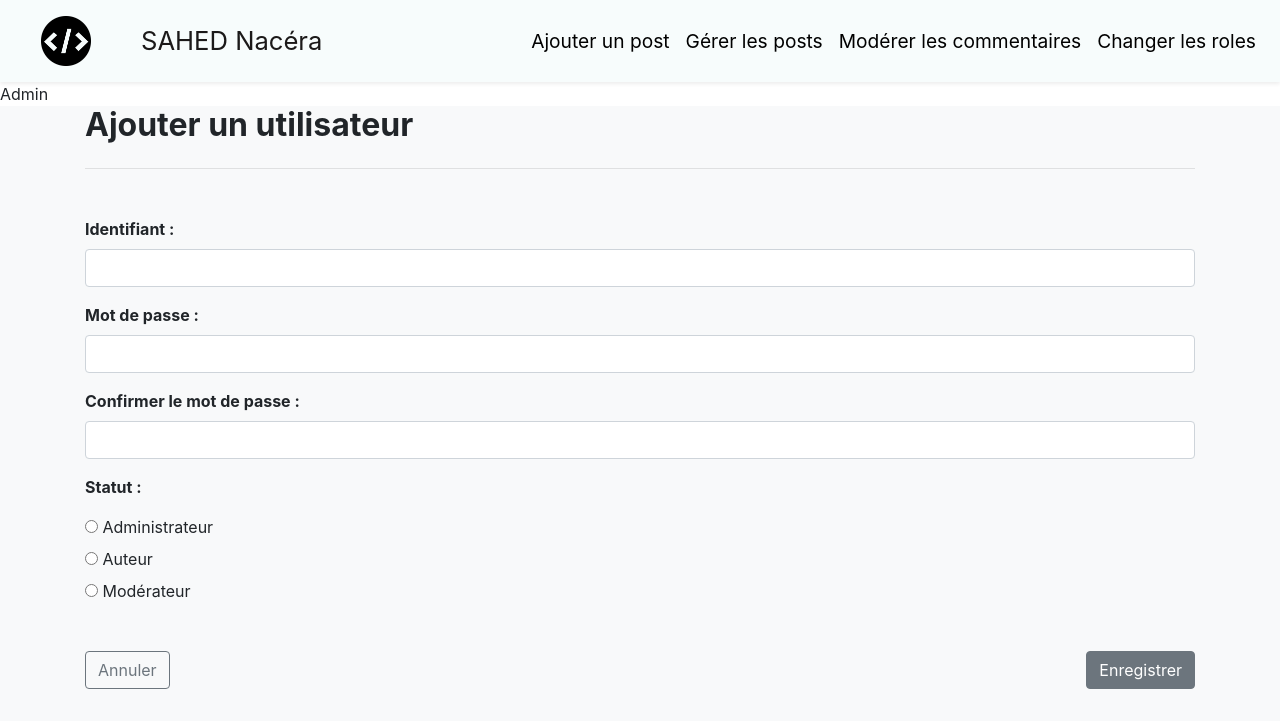
After one commit to mickaelfardini/project_5, a PHP site: template templates/backoffice/userstatus.html.twig in a window 1280 px wide. The commit adds this page. Shown: the top 728 px of the page. Run offline with PHP 8.4, Linux system fonts and the light colour scheme; the template is opened without the code that fills it, so the values that code supplies are empty; some libraries are stand-ins or nearby versions.

Commit message:
admin user status update

```diff
--- a/src/Controller/Frontoffice/HomeController.php
+++ b/src/Controller/Frontoffice/HomeController.php
@@ -29,11 +29,11 @@ final class HomeController
                 $contactFormValidator = new ContactFormValidator($request);
                 if ($contactFormValidator->isValid()){
                   var_dump('valide'); //send mail
-                $this->mail->sendMessage('subject','content', 'toto@toto.fr');
+                $this->mail->sendMessage('subject','content', 'toto@toto.fr');//récuper les info , content : email.twig
                var_dump("mail envoyé");
                 die;
                 $this->session->addFlashes ('success', 'Votre message à été envoyé.');
-                return new Response(($this->view->render('home', ['mail'=>$message])), 200);
+                return new Response(($this->view->render('home', ['mail'=>$message])), 200);// redirection
               }
 
               $this->session->addFlashes('error', $contactFormValidator->getErrors('error','Formulaire non valide'));
--- a/src/Controller/Frontoffice/UserController.php
+++ b/src/Controller/Frontoffice/UserController.php
@@ -26,7 +26,7 @@ final class UserController
 
             if ($loginFormValidator->isValid()) {
 
-                return new Response($this->view->render(['path'=>'frontoffice','template' => 'admin', 'data' => [], 200])); //redirection
+                return new Response($this->view->render(['path'=>'frontoffice','template' => 'home', 'data' => [], 200])); //redirection
             }
             $this->session->addFlashes('error', 'Mauvais identifiants');
         }
--- a/src/Service/FormValidator/ContactFormValidator.php
+++ b/src/Service/FormValidator/ContactFormValidator.php
@@ -11,6 +11,8 @@ final class ContactFormValidator
 {
     private $fields = [];
     private $errors = [];
+
+
 
     private function validatedField(string $field ) : bool
     {
--- a/templates/backoffice/admin.html.twig
+++ b/templates/backoffice/admin.html.twig
@@ -16,7 +16,7 @@
             <table class="table table-striped table-dark text-center" aria-describedby="liste des articles">
               <thead>
                 <tr>
-                  <th scope="col">Auteur</th>
+                  <th scope="col">Auteureeee</th>
                   <th scope="col">Titre</th>
                   <th scope="col">Chapô</th>
                   <th scope="col">Date de création</th>
@@ -34,6 +34,7 @@
                   {% endfor %}
               </tbody>
             </table>
+
               <a class="btn btn-sm btn-primary shadow-sm" data-toggle="modal" href="">Modifier</a>
                       <a class="btn btn-sm btn-danger shadow-sm" data-toggle="modal" href="">Supprimer</a>
                       </td>
@@ -48,4 +49,5 @@
                     <a class="btn btn-outline-secondary disabled" href="#" tabindex="-1" aria-disabled="true">Suivant</a>
                 </nav>
 
+
 {% endblock %}
--- /dev/null
+++ b/templates/backoffice/userstatus.html.twig
@@ -0,0 +1,105 @@
+{% extends "/backoffice/base.html.twig" %}
+
+{% block title %}Admin{% endblock %}
+
+{% block content %}
+
+<section class="projects-section bg-light" id="addPost">
+    <div class="container">
+        <div class="row">
+            {% if updateUser.userId == null %}
+                <h2 class="col-lg-6 font-weight-bold align-self-center">Ajouter un utilisateur</h2>
+            {% else %}
+                <h2 class="col-lg-6 font-weight-bold align-self-center">Modifier l'utilisateur</h2>
+            {% endif %}
+        </div>
+        <hr class="mb-5" />
+        <div class="row">
+            <div class="col-lg-12">
+                <form class="form-group" method="post" action="#">
+
+                    {% if updateUser is not null %}
+                        <label for="userName" class="font-weight-bold">Identifiant :</label>
+                        <input type="text" name="userName" id="userName" class="form-control mb-3" value={{ '"' }}{{ updateUser.userName }}{{ '"' }} required />
+
+                        <label for="userPassword" class="font-weight-bold">Mot de passe :</label>
+                        <input type="password" name="userPassword" id="userPassword" class="form-control mb-3"  value={{ '"' }}{{ updateUser.password }}{{ '"' }} readonly/>
+
+                        <label for="userPasswordConfirm" class="font-weight-bold">Confirmer le mot de passe :</label>
+                        <input type="password" name="userPasswordConfirm" id="userPasswordConfirm" class="form-control mb-3" value={{ '"' }}{{ updateUser.password }}{{ '"' }} readonly/>
+
+                        <p class="font-weight-bold">Statut :</p>
+                        <div class="radio">
+                            {% if updateUser.type == 'administrator' %}
+                                <input type="radio" id="administrator" name="userType" value="administrator" checked="checked"/>
+                            {% else %}
+                                <input type="radio" id="administrator" name="userType" value="administrator"/>
+                            {% endif %}
+                            <label for="administrator" class="mr-5">Administrateur</label>
+                        </div>
+                        <div class="radio">
+                            {% if updateUser.type == 'author' %}
+                                <input type="radio" id="author" name="userType" value="author" checked="checked"/>
+                            {% else %}
+                                <input type="radio" id="author" name="userType" value="author"/>
+                            {% endif %}
+                            <label for="author" class="mr-5">Auteur</label>
+                        </div>
+                        <div class="radio">
+                            {% if updateUser.type == 'moderator' %}
+                                <input type="radio" id="moderator" name="userType" value="moderator" checked="checked" required/>
+                            {% else %}
+                                <input type="radio" id="moderator" name="userType" value="moderator" required/>
+                            {% endif %}
+                            <label for="moderator" class="mr-5 mb-5">Modérateur</label>
+                        </div>
+
+                    {% else %}
+                            <label for="userName" class="font-weight-bold">Identifiant :</label>
+                            <input type="text" name="userName" id="userName" class="form-control mb-3" required />
+
+                            <label for="userPassword" class="font-weight-bold">Mot de passe :</label>
+                            <input type="password" name="userPassword" id="userPassword" class="form-control mb-3" required />
+
+                            <label for="userPasswordConfirm" class="font-weight-bold">Confirmer le mot de passe :</label>
+                            <input type="password" name="userPasswordConfirm" id="userPasswordConfirm" class="form-control mb-3" required/>
+
+                            <p class="font-weight-bold">Statut :</p>
+                            <div class="radio">
+                                <input type="radio" id="administrator" name="userType" value="administrator" />
+                                <label for="administrator" class="mr-5">Administrateur</label>
+                            </div>
+                            <div class="radio">
+                                <input type="radio" id="author" name="userType" value="author" />
+                                <label for="author" class="mr-5">Auteur</label>
+                            </div>
+                            <div class="radio">
+                                <input type="radio" id="moderator" name="userType" value="moderator" required/>
+                                <label for="moderator" class="mr-5 mb-5">Modérateur</label>
+                            </div>
+                    {% endif %}
+
+                    <div class="form-row mb-3">
+                        <div class="col-lg-6">
+                            <div class="form-row">
+                                <div class="col-md-12">
+                                    <a href="index.php?admin=listusers" class="btn btn-outline-secondary">Annuler</a>
+                                </div>
+                            </div>
+                        </div>
+                        <div class="col-lg-6 text-right"  id="button-sm">
+                            <button type="submit" name="addUser" class="btn btn-secondary">
+                                Enregistrer
+                            </button>
+                        </div>
+                    </div>
+                    <div class="row"><div class="col-lg-12 text-right text-danger">{{ msg }}</div></div>
+                </form>
+            </div>
+
+        </div>
+    </div>
+</section>
+
+
+{% endblock %}
--- a/templates/frontoffice/base.html.twig
+++ b/templates/frontoffice/base.html.twig
@@ -11,7 +11,9 @@
     </head>
 
     <body>
-        <!-- Navigation -->
+
+     {% block navigation %}
+        <!--Navigation -->
 
         <nav class="navbar navbar-expand-lg navbar-light shadow-sm p-3" id="nav">
             <img src="/assets/favicon/favicon.jpg" width="50" height="50" class="d-inline-block align-top" id="logo" >
@@ -36,6 +38,7 @@
                 </ul>
             </div>
         </nav>
+    {% endblock navigation %}
      {% block title %}{% endblock title %}
     {% block content %}
     {% block all_posts %}
--- a/templates/frontoffice/signin.html.twig
+++ b/templates/frontoffice/signin.html.twig
@@ -4,7 +4,7 @@
 
 {% block content %}
     <h2>Formulaire de connexion</h2>
-    <form method="POST">
+    <form  action="index.php?p=connect" method="POST">
         <label for="email">Email:</label>
         <input type="email" id="email" name="email" >
         <label for="password">Password:</label>
@@ -12,4 +12,5 @@
         <input type="submit" value="Submit">
     </form>
     <em>jean@free.fr password</em>
+
 {% endblock %}
```
Also changed, not shown: templates/backoffice/addnewpost.html.twig (added, +43 -0 lines), templates/frontoffice/addcomment.html.twig (added, +37 -0 lines).
